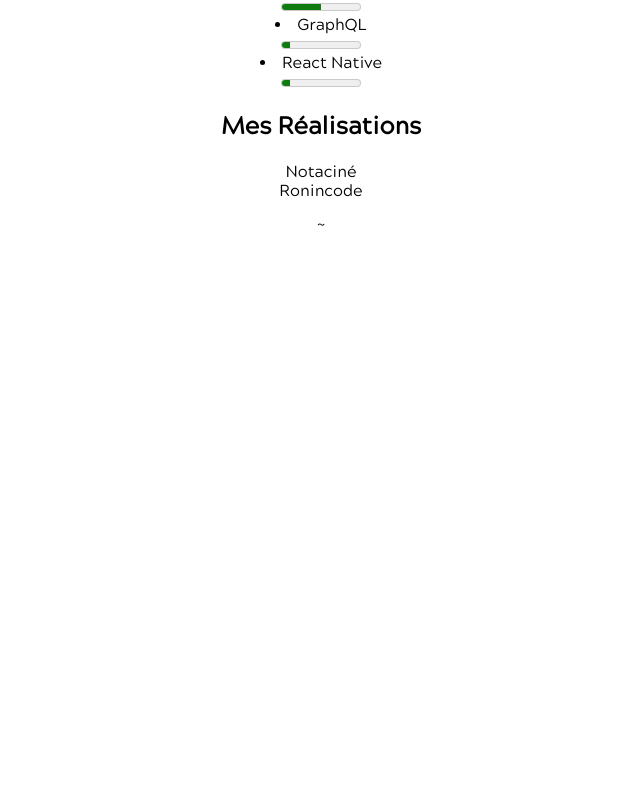
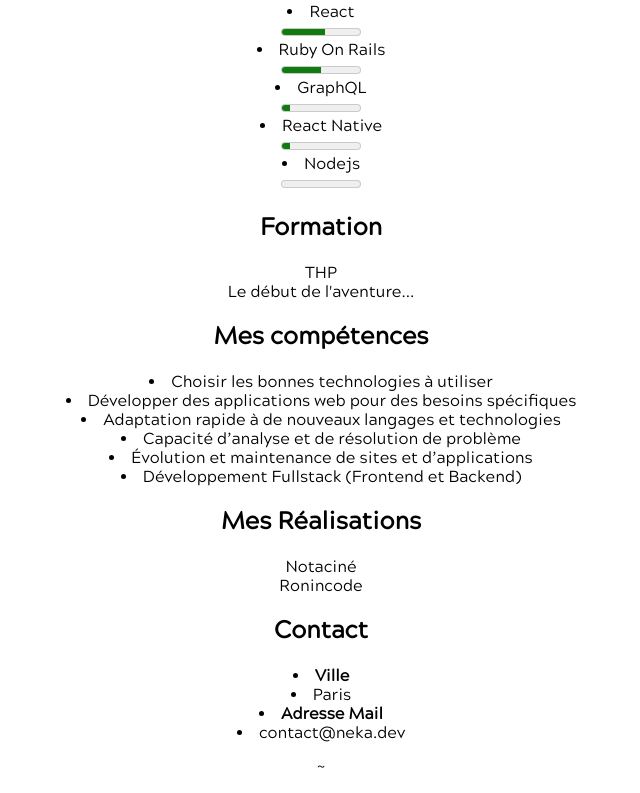
Before and after one commit to Nekall/personal-site, a React (Create React App) app: page / in a window 1280 px wide. Shown: the part 633-1426 px from the top of the page, without its empty margins (319-959 px from the left). Before the commit the page ends 884 px from the top, so only its background shows below. Built offline with nearby package versions, Linux system fonts and the light colour scheme.

Commit message:
docs: add some infos

```diff
--- a/src/pages/Home/index.jsx
+++ b/src/pages/Home/index.jsx
@@ -15,12 +15,12 @@
       </div>
 
         <p>Developpeur fullstack junior</p>
-        <div>
+
         <a href='https://codepen.io/LilNeka/' target="_blank" rel="noreferrer"><img alt="codepen" className="logo" src={codepen} /></a>
         <a href='https://github.com/Nekall' target="_blank" rel="noreferrer"><img alt="github" className="logo" src={github} /></a>
         <a href='https://www.linkedin.com/in/benjamin-anezo-40b83b216/' target="_blank" rel="noreferrer"><img alt="kinkedin" className="logo" src={linkedin} /></a>
         <a href='https://twitter.com/36Qm7p5CGz' target="_blank" rel="noreferrer"><img alt="twitter" className="logo" src={twitter} /></a>
-      </div>
+
 
       <div>
         <h2>A propos</h2>
@@ -59,12 +59,42 @@
          min="0" max="100"
          value="10">
         </meter>
+        <li>Nodejs</li>
+        <meter id="React Native"
+         min="0" max="100"
+         value="0">
+        </meter>
+      </div>
+
+      <div>
+        <h2>Formation</h2>
+        <div>THP</div>
+        <div>Le début de l'aventure...</div>
+      </div>
+
+      <div>
+      <h2>Mes compétences</h2>
+      <li> Choisir les bonnes technologies à utiliser</li>
+      <li> Développer des applications web pour des besoins spécifiques</li>
+      <li> Adaptation rapide à de nouveaux langages et technologies</li>
+      <li> Capacité d’analyse et de résolution de problème</li>
+      <li> Évolution et maintenance de sites et d’applications</li>
+      <li> Développement Fullstack (Frontend et Backend)</li>
       </div>
 
       <div>
         <h2>Mes Réalisations</h2>
         <div>Notaciné</div>
         <div>Ronincode</div>
+      </div>
+
+
+      <div>
+        <h2>Contact</h2>
+        <li className="bold">Ville</li>
+        <li>Paris</li>
+        <li className="bold">Adresse Mail</li>
+        <li>contact@neka.dev</li>
       </div>
 
       <footer>
--- a/src/style/main.scss
+++ b/src/style/main.scss
@@ -44,14 +44,18 @@
 }
 
 .me{
-  width: 20%;
+  width: 30%;
   display: block;
   margin-left: auto;
   margin-right: auto;
 }
 
-.columns {
+.columns{
   display: grid;
   grid-template-columns: 1fr 4fr 1fr;
   gap: 10px; //pour créer des espaces entre les colomns
 }
+
+.bold{
+  font-weight: bold;
+}
```
